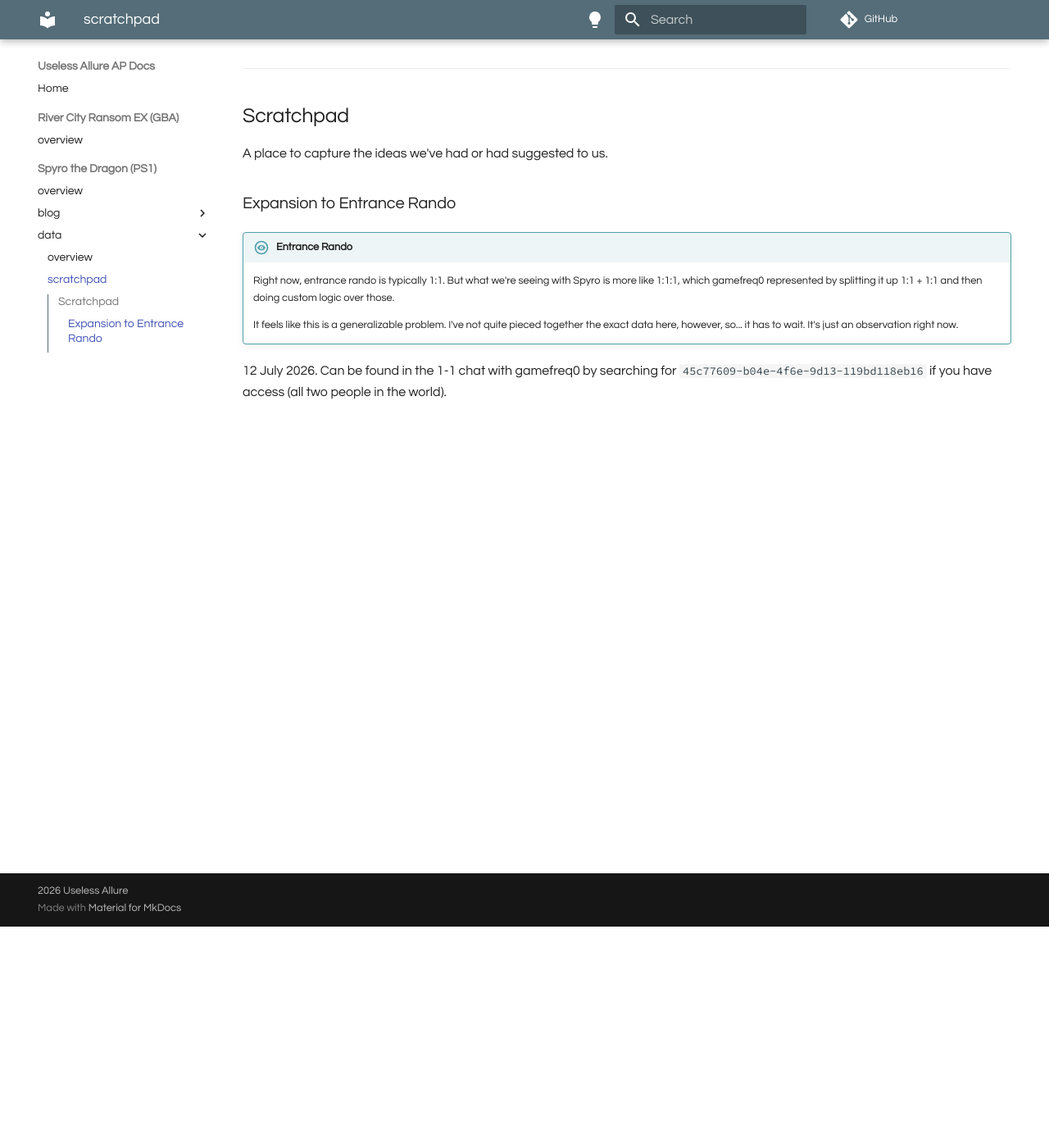
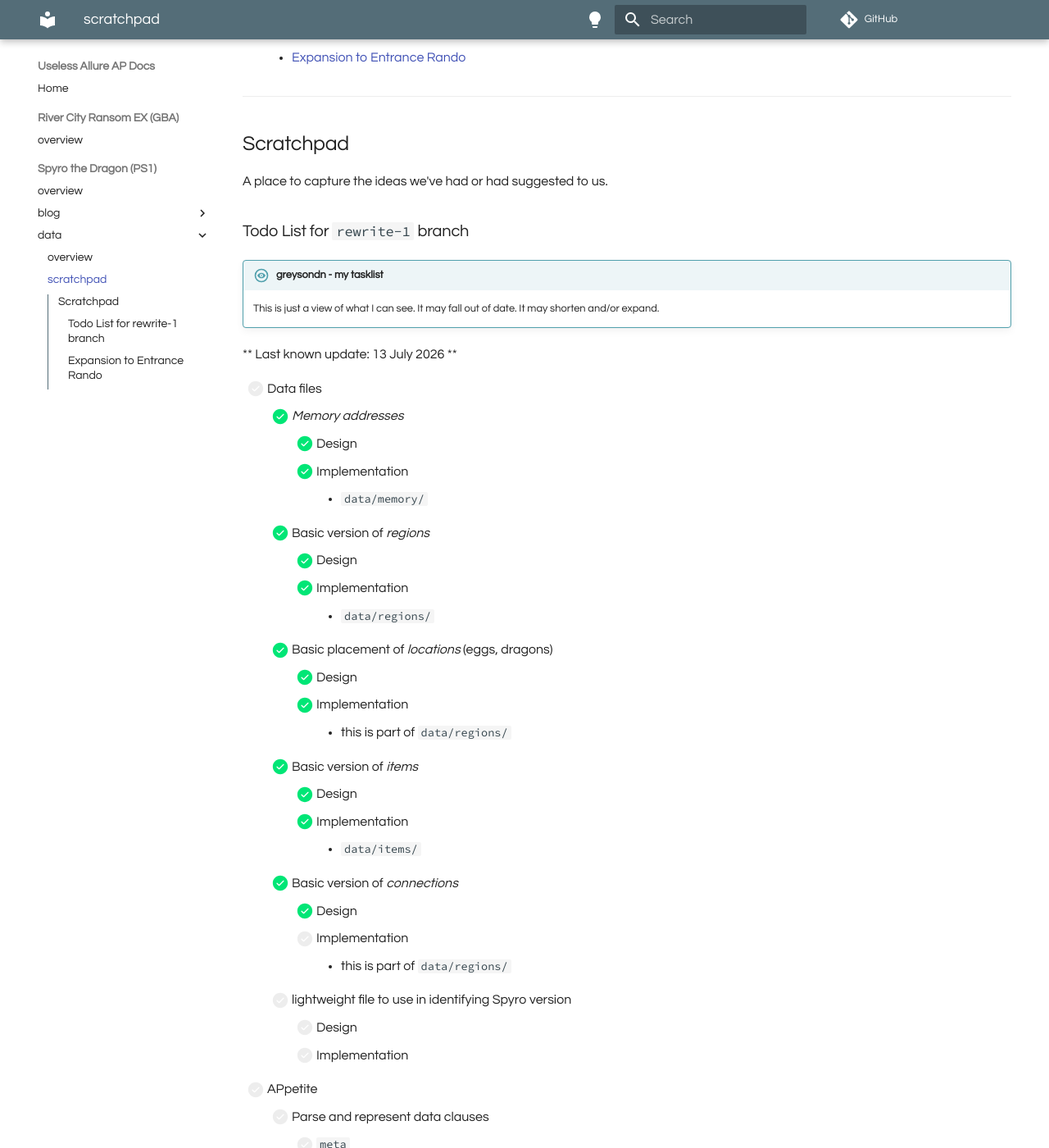
Before and after one commit to Useless-Allure/apdocs, an MkDocs documentation site: the page built from docs/spyro/data/scratchpad.md, in a window 1280 px wide and 1400 px high, scrolled down 270 px. Shown: the whole window at 82% size. Built offline with MkDocs 1.6.1 and Material for MkDocs 9.7.7, drawn with Linux system fonts in a browser that asks for light colours; plug-ins that fetch from the network failed and are left out; comment, search, counter and statistics services are not loaded; the version menu is left out; some of the changed text lies outside the part shown.

Commit message:
add todo list

```diff
--- a/docs/spyro/data/scratchpad.md
+++ b/docs/spyro/data/scratchpad.md
@@ -8,9 +8,70 @@
 
 A place to capture the ideas we've had or had suggested to us.
 
+## Todo List for `rewrite-1` branch
+
+!!! greysondn "greysondn - my tasklist"
+    This is just a view of what I can see. It may fall out of date. It may
+    shorten and/or expand.
+
+** Last known update: 13 July 2026 **
+
+- [ ] Data files
+    - [X] *Memory addresses*
+        - [X] Design
+        - [X] Implementation
+            - `data/memory/`
+    - [X] Basic version of *regions*
+        - [X] Design
+        - [X] Implementation
+            - `data/regions/`
+    - [X] Basic placement of *locations* (eggs, dragons)
+        - [X] Design
+        - [X] Implementation
+            - this is part of `data/regions/`
+    - [X] Basic version of *items*
+        - [X] Design
+        - [X] Implementation
+            - `data/items/`
+    - [X] Basic version of *connections*
+        - [X] Design
+        - [ ] Implementation
+            - this is part of `data/regions/`
+    - [ ] lightweight file to use in identifying Spyro version
+        - [ ] Design
+        - [ ] Implementation
+- [ ] APpetite
+    - [ ] Parse and represent data clauses
+        - [ ] `meta`
+        - [ ] `entrance_rando`
+        - [ ] `items`
+        - [ ] `memory`
+        - [ ] `regions`
+        - [ ] `patches`
+        - [ ] common/important subclauses
+            - [ ] `sources`
+            - [ ] `guard`
+            - [ ] `callback`
+    - [ ] full internal representation
+    - [ ] compat client interface base for AP
+    - [ ] release APpetite 0.1
+- [ ] Feature parity, release, and modernization
+    - [ ] Proper archipelago client built over APpetite
+    - [ ] restore portal sanity
+    - [ ] dangling updates to become main development branch
+    - [ ] push into gamefreq0's repo
+    - [ ] release α1
+    - [ ] update to current AP standards
+    - [ ] release α2
+- [ ] Post-release
+    - [ ] APpetite
+        - [ ] Data exporters
+            - [ ] Poptracker
+            - [ ] Memory map
+
 ## Expansion to Entrance Rando
 
-!!! greysondn "Entrance Rando"
+!!! greysondn "greysondn - Entrance Rando"
     Right now, entrance rando is typically 1:1. But what we're seeing with
     Spyro is more like 1:1:1, which gamefreq0 represented by splitting
     it up 1:1 + 1:1 and then doing custom logic over those.
```
